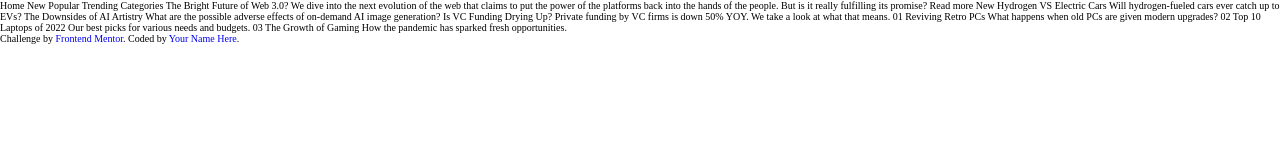
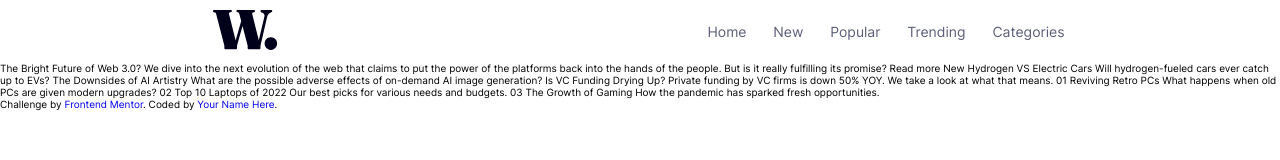
Before and after one commit to nicojofre5/NewHomePage, a plain HTML site: page index.html in a window 1280 px wide. Drawn offline with Linux system fonts and the light colour scheme.

Commit message:
Estilos en navbar

```diff
--- a/assets/style/main.css
+++ b/assets/style/main.css
@@ -1,3 +1,7 @@
+@font-face {
+    font-family: Inter;
+    src: url(../fonts/Inter-VariableFont_slnt\,wght.ttf);
+}
 :root{
     --primary-color:hsl(35, 77%, 62%);
     --secondary-color:hsl(5, 85%, 63%);
@@ -7,6 +11,11 @@
     --dark-grayish-blue: hsl(236, 13%, 42%);
     --very-dark-blue:hsl(240, 100%, 5%);
 
+
+    /*Font p */
+    --p-size:15px;
+    /* Font-family */
+    --font-primary:Inter;
 }
 
 *{
@@ -24,3 +33,30 @@ ol,ul{
 a{
     text-decoration: none;
 }
+body{
+    font-family: var(--font-primary);
+}
+p{
+    font-size: var(--p-size);
+}
+.nav-bar{
+    display: flex;
+    justify-content: space-around;
+    align-items: center;
+}
+.cont-icon-bar{
+    display: none;
+}
+
+.menu-nav-bar li{
+    display: inline-block;
+}
+.menu-nav-bar li>a{
+    padding: 12px;
+    font-size: 1.4em;
+    color: var(--dark-grayish-blue);
+}
+
+.cont-logo{
+    padding: 10px;
+}
--- a/index.html
+++ b/index.html
@@ -15,16 +15,25 @@
 
 <body>
 
+  <!-- Inicio de navbar -->
   <header>
-    <nav>
-
+    <nav class="nav-bar">
+      <picture class="cont-logo">
+        <img src="assets/images/logo.svg" alt="" class="logo">
+      </picture>
+      <ul class="menu-nav-bar">
+        <li><a href="">Home</a></li>
+        <li><a href="">New</a></li>
+        <li><a href="">Popular</a></li>
+        <li><a href="">Trending</a></li>
+        <li><a href="">Categories</a></li>
+      </ul>
+      <picture class="cont-icon-bar">
+        <img src="assets/images/icon-menu.svg" alt="" class="icon-bar">
+      </picture>
     </nav>
   </header>
-  Home
-  New
-  Popular
-  Trending
-  Categories
+
 
   The Bright Future of Web 3.0?
 
```
